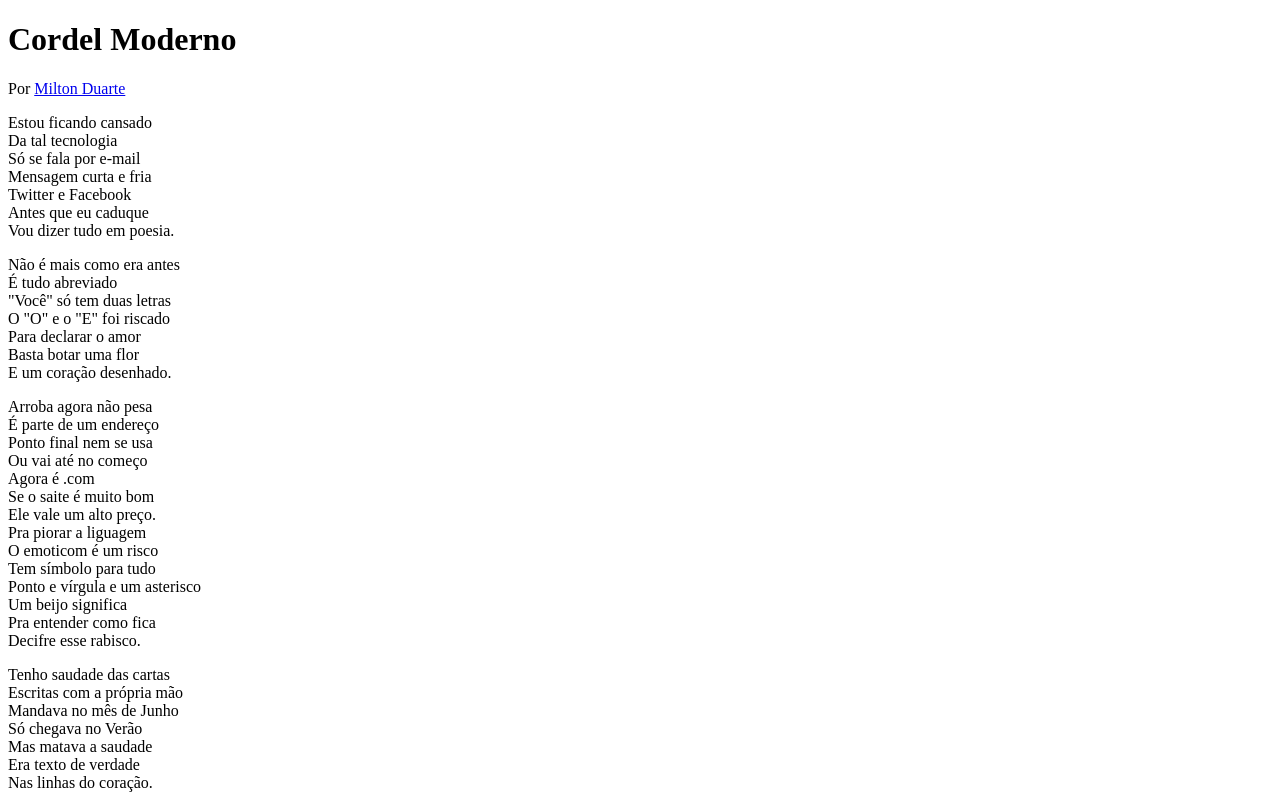
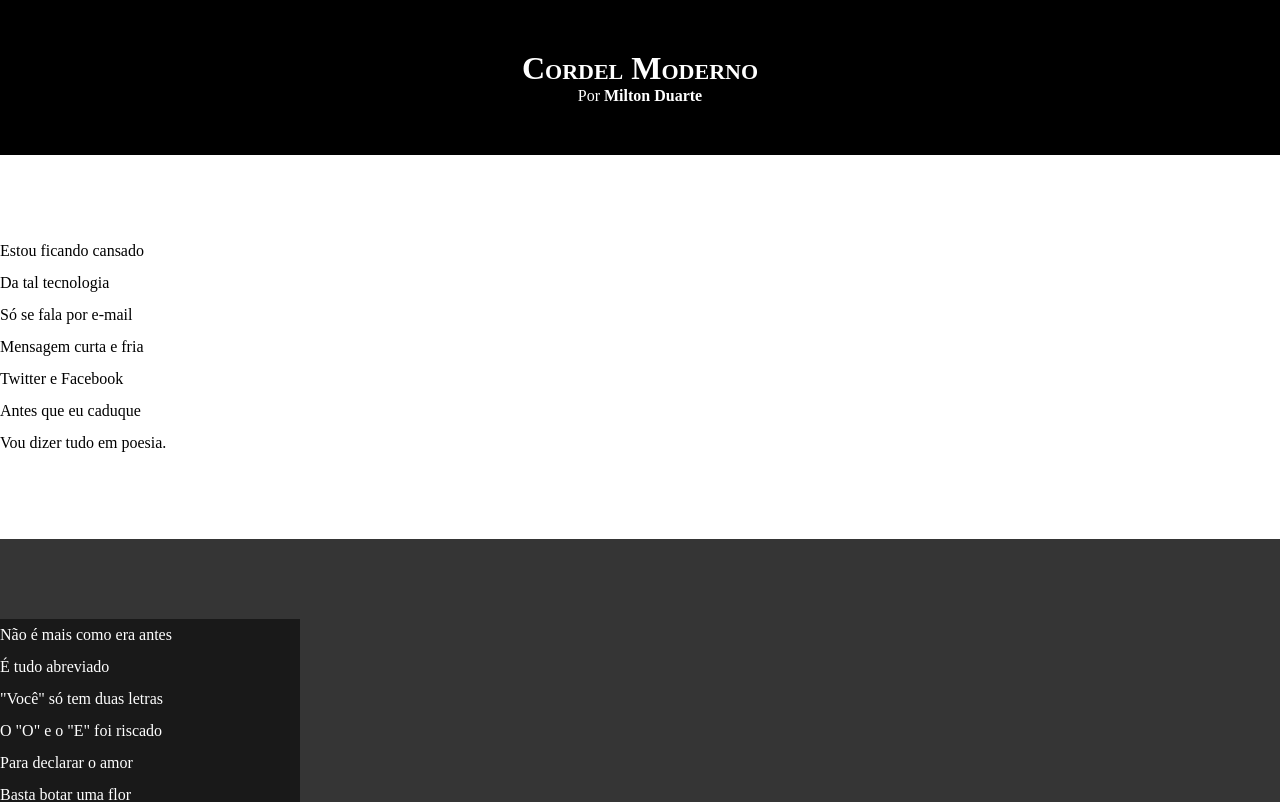
Before and after one commit to ThiagoPortoFreire/html5-css3-modulo-3-e-42, a plain HTML site: page challengers/index.html in a window 1280 px wide. Shown: the top 802 px of the page. Drawn offline with Linux system fonts and the light colour scheme.

Commit message:
atualizei

```diff
--- a/challengers/index.html
+++ b/challengers/index.html
@@ -12,8 +12,8 @@
     <p>Por <a href="https://www.recantodasletras.com.br/poesias/3186743]" target="_blank">Milton Duarte</a></p>
 
 </header>
-
-    <section>
+<body>
+    <section class="normal">
         <p>
             Estou ficando cansado <br>
             Da tal tecnologia <br>
@@ -27,7 +27,7 @@
 
 
 
-    <section>
+    <section class="imagem">
         <p>
             Não é mais como era antes <br>
             É tudo abreviado <br>
@@ -41,7 +41,7 @@
 
 
 
-    <section>
+    <section class="normal">
         <p>
             Arroba agora não pesa <br>
             É parte de um endereço <br>
@@ -62,7 +62,7 @@
 
 
 
-    <section>
+    <section class="imagem">
         <p>
             Tenho saudade das cartas <br>
             Escritas com a própria mão <br>
@@ -76,7 +76,7 @@
 
 
 
-    <section>
+    <section class="normal">
         <p>
             Agora, escrevo e envio <br>
             Chegando na mesma hora <br>
@@ -94,9 +94,11 @@
             Deixe que Deus interprete. <br>
         </p>
     </section>
-
-    <footer>
+     <footer>
     Site developed by <a href="https://github.com/ThiagoPortoFreire" target="_blank">Thiago Porto</a>
     </footer>
+
 </body>
+
+
 </html>
--- a/challengers/style.css
+++ b/challengers/style.css
@@ -1 +1,65 @@
 @charset "UTF-8";
+
+*{
+    margin: 0px;
+    padding: 0px;
+}
+
+html, body{
+    min-height: 100vh;
+    background-color: darkgrey;
+}
+
+header{
+    background-color: black;
+    color: white;
+    text-align: center;
+}
+
+header > h1{
+    padding-top: 50px;
+    font-variant: small-caps;
+}
+
+header > p{
+    padding-bottom: 50px;
+}
+
+header a, footer a{
+    color: white;
+    text-decoration: none;
+    font-weight: bolder;
+}
+
+header a:hover, footer a:hover{
+    text-decoration: underline;
+}
+
+section{
+    padding-top: 10vh;
+    padding-bottom: 10vh;
+    line-height: 2em;
+}
+
+section.normal{
+    background-color: white;
+    color: black;
+}
+
+section.imagem{
+    background-color: rgb(53, 53, 53);
+    color: white;
+}
+
+section.imagem > p{
+    background-color: rgba(0, 0, 0, 0.527);
+    width: 300px;
+
+}
+
+footer{
+    background-color: black;
+    text-align: center;
+    color: white;
+    padding: 10px;
+}
```
